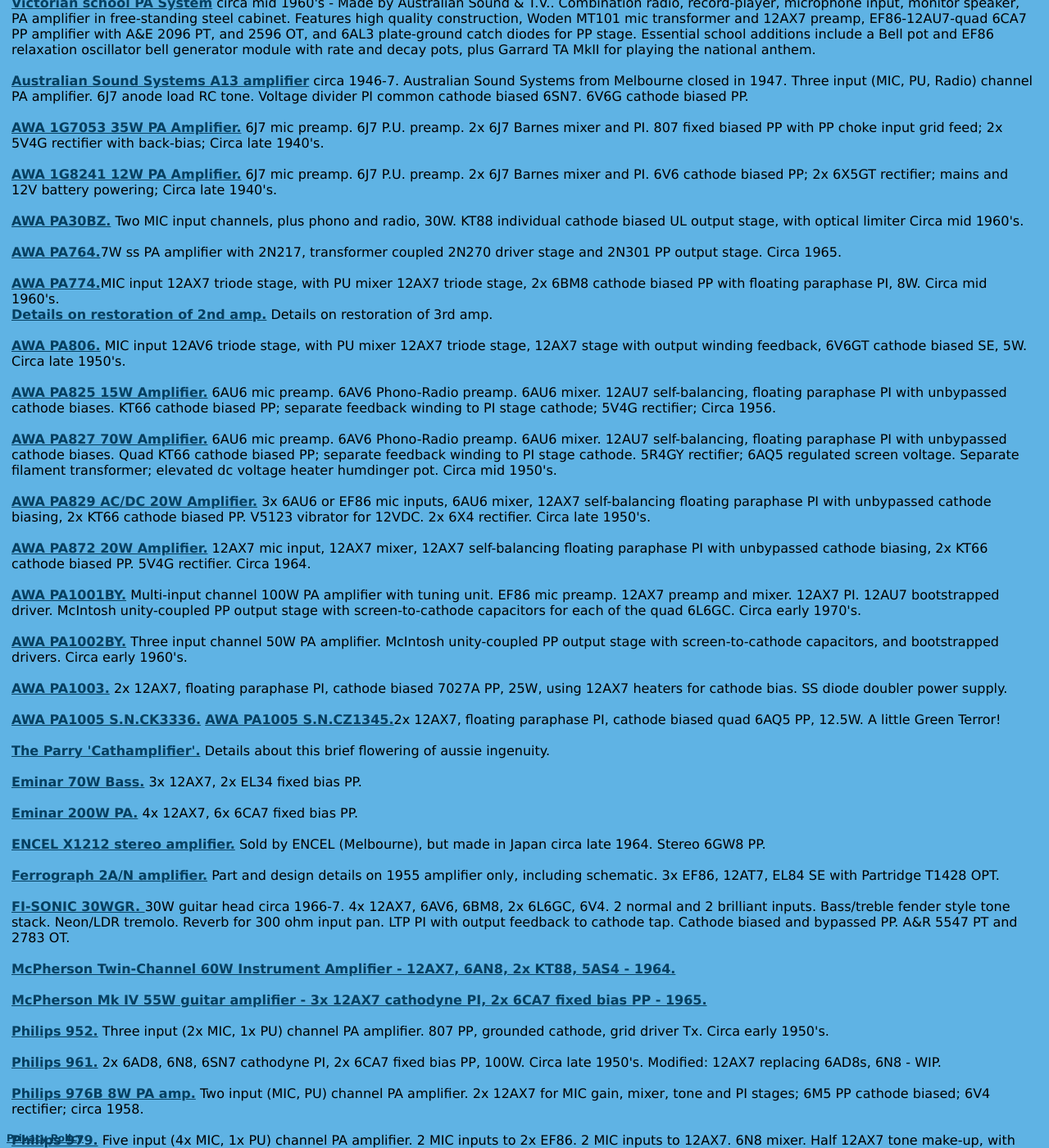
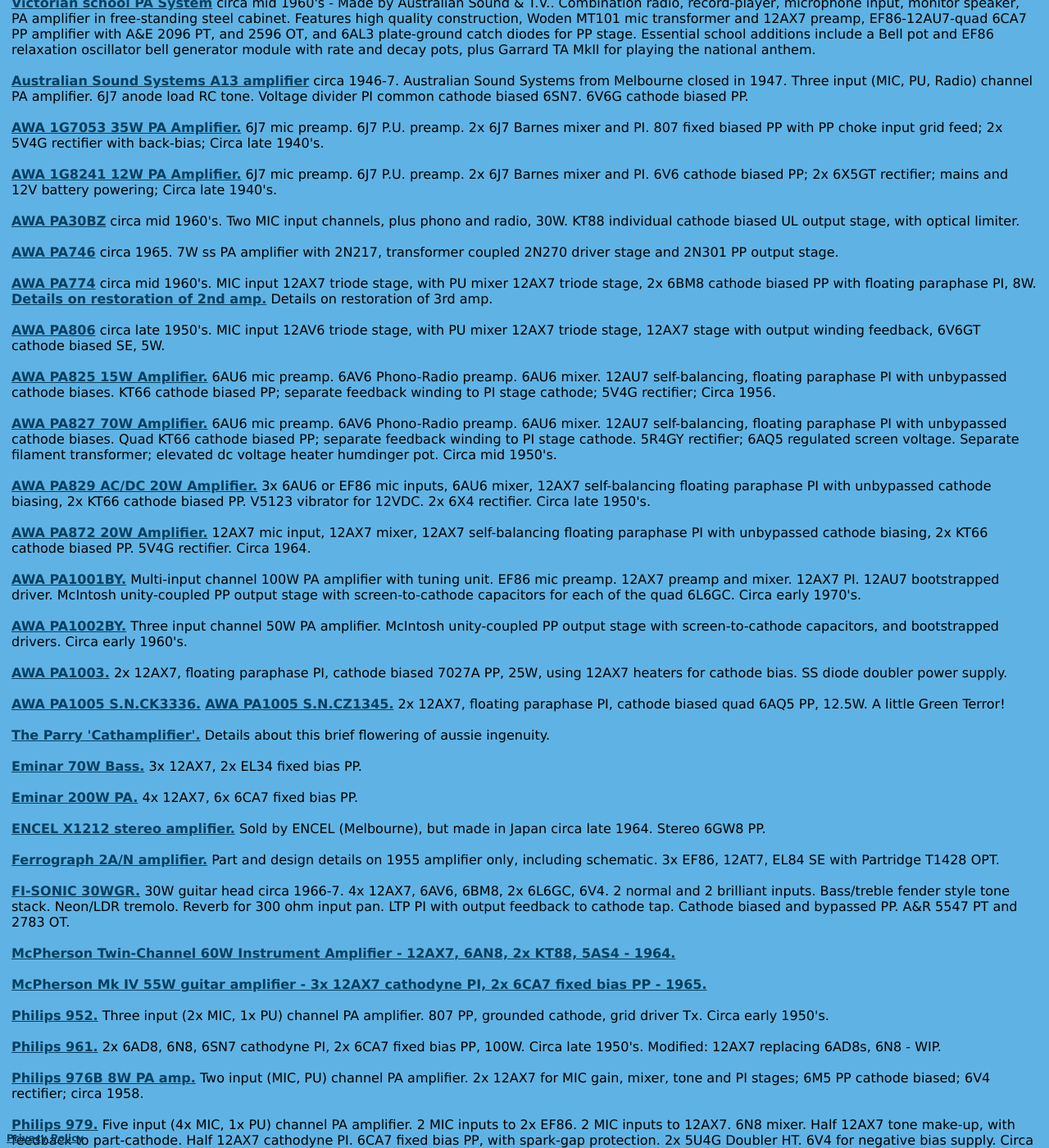
Before and after one commit to michael-robbins/michael-robbins.github.io, a Jekyll site: the page built from projects/amplifier.html, in a window 1280 px wide and 1400 px high, scrolled down 888 px. Shown: the whole window at 82% size. Built offline with Jekyll 4.4.1, drawn with Linux system fonts in a browser that asks for light colours; some of the changed text lies outside the part shown.

Commit message:
Update amplifier.html

```diff
--- a/projects/amplifier.html
+++ b/projects/amplifier.html
@@ -58,18 +58,18 @@
       <a href="/static/AWA 1G8241.pdf">AWA 1G8241 12W PA Amplifier.</a> 6J7 mic preamp. 6J7 P.U. preamp. 2x 6J7 Barnes mixer and PI. 6V6 cathode biased PP; 2x 6X5GT rectifier; mains and 12V battery powering;  Circa late 1940's.
       <br />
       <br />
-      <a href="/static/AWA%20PA30BZ%20amplifier.pdf">AWA PA30BZ.</a> Two MIC input channels, plus phono and radio, 30W. KT88 individual cathode biased UL output stage, with optical limiter  Circa mid 1960's.
+      <a href="/static/AWA%20PA30BZ%20amplifier.pdf">AWA PA30BZ</a> circa mid 1960's. Two MIC input channels, plus phono and radio, 30W. KT88 individual cathode biased UL output stage, with optical limiter.
       <br />
        <br />
-      <a href="/static/AWA AMPLIFIER TYPE PA746.pdf">AWA PA764.</a>7W ss PA amplifier with 2N217, transformer coupled 2N270 driver stage and 2N301 PP output stage. Circa 1965.
+      <a href="/static/AWA AMPLIFIER TYPE PA746.pdf">AWA PA746</a> circa 1965. 7W ss PA amplifier with 2N217, transformer coupled 2N270 driver stage and 2N301 PP output stage.
       <br />
       <br />
-      <a href="/static/Inside rear 1a.jpg">AWA PA774.</a>MIC input 12AX7 triode stage, with PU mixer 12AX7 triode stage, 2x 6BM8 cathode biased PP with floating paraphase PI, 8W. Circa mid 1960's.
+      <a href="/static/Inside rear 1a.jpg">AWA PA774</a> circa mid 1960's. MIC input 12AX7 triode stage, with PU mixer 12AX7 triode stage, 2x 6BM8 cathode biased PP with floating paraphase PI, 8W.
       <br />
       <a href="/static/AWA AMPLIFIER TYPE PA774 No2.pdf">Details on restoration of 2nd amp.</a>  Details on restoration of 3rd amp.
       <br />
       <br />
-      <a href="/static/AWA%20AMPLIFIER%20TYPE%20PA806.pdf">AWA PA806.</a> MIC input 12AV6 triode stage, with PU mixer 12AX7 triode stage, 12AX7 stage with output winding feedback, 6V6GT cathode biased SE, 5W. Circa late 1950's.
+      <a href="/static/AWA%20AMPLIFIER%20TYPE%20PA806.pdf">AWA PA806</a> circa late 1950's. MIC input 12AV6 triode stage, with PU mixer 12AX7 triode stage, 12AX7 stage with output winding feedback, 6V6GT cathode biased SE, 5W.
       <br />
       <br />
             <a href="/static/AWA PA825 amplifier.pdf">AWA PA825 15W Amplifier.</a> 6AU6 mic preamp. 6AV6 Phono-Radio preamp. 6AU6 mixer. 12AU7 self-balancing, floating paraphase PI with unbypassed cathode biases. KT66 cathode biased PP; separate feedback winding to PI stage cathode; 5V4G rectifier;  Circa 1956.
@@ -92,7 +92,7 @@
       <a href="/static/AWA PA1003 amplifier.pdf">AWA PA1003.</a> 2x 12AX7, floating paraphase PI, cathode biased 7027A PP, 25W, using 12AX7 heaters for cathode bias. SS diode doubler power supply.
       <br />
       <br />
-      <a href="/static/AWA AMPLIFIER TYPE PA 1005.pdf">AWA PA1005 S.N.CK3336.</a>  <a href="/static/AWA AMPLIFIER TYPE PA 1005 CZ1345.pdf">AWA PA1005 S.N.CZ1345.</a>2x 12AX7, floating paraphase PI, cathode biased quad 6AQ5 PP, 12.5W. A little Green Terror!
+      <a href="/static/AWA AMPLIFIER TYPE PA 1005.pdf">AWA PA1005 S.N.CK3336.</a>  <a href="/static/AWA AMPLIFIER TYPE PA 1005 CZ1345.pdf">AWA PA1005 S.N.CZ1345.</a> 2x 12AX7, floating paraphase PI, cathode biased quad 6AQ5 PP, 12.5W. A little Green Terror!
       <br />
       <br />
       <a href="/projects/Cathamplifier.html">The Parry 'Cathamplifier'.</a>  Details about this brief flowering of aussie ingenuity.
@@ -110,7 +110,7 @@
       <a href="/static/Ferrograph 2A-N amp.pdf">Ferrograph 2A/N amplifier.</a> Part and design details on 1955 amplifier only, including schematic.  3x EF86, 12AT7, EL84 SE with Partridge T1428 OPT.
       <br />
       <br />
-      <a href="/static/Fisonic 30WGR photos.pdf">FI-SONIC 30WGR. </a> 30W guitar head circa 1966-7. 4x 12AX7, 6AV6, 6BM8, 2x 6L6GC, 6V4. 2 normal and 2 brilliant inputs. Bass/treble fender style tone stack. Neon/LDR tremolo. Reverb for 300 ohm input pan. LTP PI with output feedback to cathode tap. Cathode biased and bypassed PP. A&R 5547 PT and 2783 OT.
+      <a href="/static/Fisonic 30WGR photos.pdf">FI-SONIC 30WGR.</a> 30W guitar head circa 1966-7. 4x 12AX7, 6AV6, 6BM8, 2x 6L6GC, 6V4. 2 normal and 2 brilliant inputs. Bass/treble fender style tone stack. Neon/LDR tremolo. Reverb for 300 ohm input pan. LTP PI with output feedback to cathode tap. Cathode biased and bypassed PP. A&R 5547 PT and 2783 OT.
       <br />
       <br />
       <a href="/projects/McPherson.html">McPherson Twin-Channel 60W Instrument Amplifier - 12AX7, 6AN8, 2x KT88, 5AS4 - 1964.
@@ -134,9 +134,7 @@
        <a href="/static/Philips 982 amplifier.pdf">Philips 982.</a> Two input (MIC and PU) channel 25W PA amplifier. MIC inputs to 12AX7 triode. 12AX7 triode mixer. 12AX7 triode tone make-up, with feedback to part-cathode. 12AX7 triode cathodyne PI. EL34 cathode bias PP. GZ32. Circa 1963.
       <br />
       <br />
-      <a href="/static/Philips Intercom 1173.pdf">Philips 1137.</a> 6N8, 12AU7 cathodyne PI, 2x 6M5 cathode biased PP, 8W.
-      <br />
-      Circa early 1960's.
+      <a href="/static/Philips Intercom 1173.pdf">Philips 1137.</a> 6N8, 12AU7 cathodyne PI, 2x 6M5 cathode biased PP, 8W.  Circa early 1960's.
       <br />
       <br />
       <a href="/static/Philips%20Valve%20Amplifier%20EV4437a.pdf">Philips EV4437A.</a> 2x 12AX7, concertina PI, sextet 6CM5 fixed bias PP, 100-120W, with neon and incandescent driven LDR limiter. Circa 1969.
@@ -186,7 +187,7 @@
       <a href="/static/VASE PA100 Amplifier.pdf">VASE PA100.</a> 12AX7 PI, 2x KT88 fixed-bias PP, 100W. Circa 1966.   Modified: added 12AX7.
       <br />
       <br />
-      <a href="/projects/Williamson.html">Williamson Amplifier</A> Williamson amplifiers including an Australian circa early 1950's amplifier & Control Unit Preamplifier; an AWA badged amp; an R&H (1948) kit amp; an Audio Engineers amp; a Goodsell GW-18; a Rogers amp; a UK Miller Organs amplifier for Mark IV organ. Also a compendium of articles and references to the Williamson amplifier.
+      <a href="/projects/Williamson.html">Williamson Amplifier.</A> Williamson amplifiers including an Australian circa early 1950's amplifier & Control Unit Preamplifier; an AWA badged amp; an R&H (1948) kit amp; an Audio Engineers amp; a Goodsell GW-18; a Rogers amp; a UK Miller Organs amplifier for Mark IV organ. Also a compendium of articles and references to the Williamson amplifier.
       <br />
       <br />
       <br />
```
Also changed, not shown: other parts of projects/amplifier.html (+7 -4 lines).
